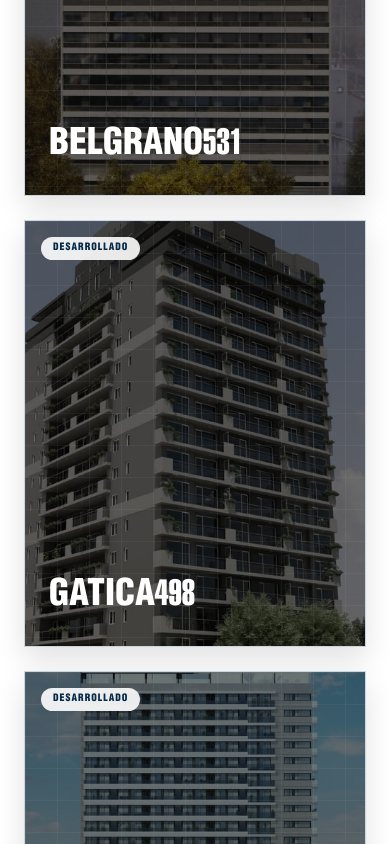
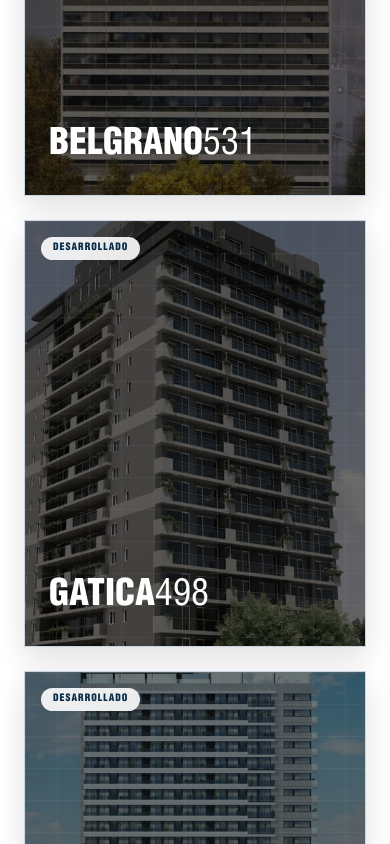
Before and after one commit to pachecoleoo/360-construcciones, a Next.js app: page /proyectos in a window 390 px wide. Shown: the part 1760-2604 px from the top of the page. Built offline with nearby package versions, Linux system fonts and the light colour scheme; no server answers.

Commit message:
fix: pulir primera tanda responsive - components/proyectos/ProyectoCard.tsx

```diff
--- a/components/proyectos/ProyectoCard.tsx
+++ b/components/proyectos/ProyectoCard.tsx
@@ -74,7 +74,7 @@ function CardContent({ p }: { p: ProyectoUnified }) {
               "
             >
               <span className="font-heading font-black">{street}</span>
-              {number && <span className="font-extra font-normal">{number}</span>}
+              {number && <span className="font-body font-normal">{number}</span>}
             </h2>
           );
         })()}
```
